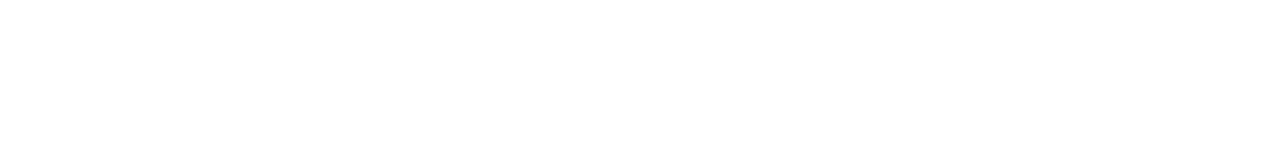
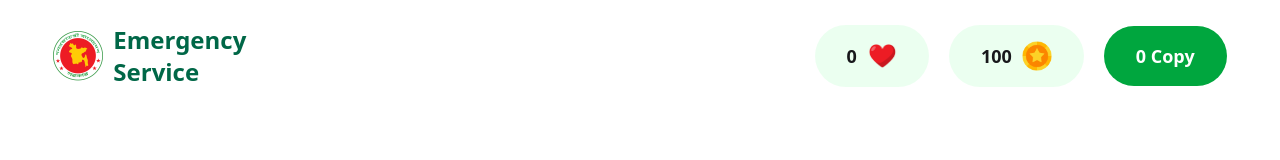
Before and after one commit to MehediHasanRafi00/A5-Emergency-Service, a plain HTML site: page index.html in a window 1280 px wide. Drawn offline with nearby package versions, Linux system fonts and the light colour scheme.

Commit message:
navbar section designing done

```diff
--- a/index.html
+++ b/index.html
@@ -4,7 +4,11 @@
     <meta charset="UTF-8" />
     <meta name="viewport" content="width=device-width, initial-scale=1.0" />
     <title>Emergency Service</title>
-    <link rel="shortcut icon" href="./assets/logo-dark.png" type="image/x-icon">
+    <link
+      rel="shortcut icon"
+      href="./assets/logo-dark.png"
+      type="image/x-icon"
+    />
 
     <!-- tailwind & daisyui cdn -->
     <link
@@ -15,6 +19,40 @@
     <script src="https://cdn.jsdelivr.net/npm/@tailwindcss/browser@4"></script>
   </head>
   <body>
+    <header>
+      <!-- Navbar -->
+      <nav class="flex justify-between w-11/12 mx-auto py-6">
+        <div class="flex items-center gap-2.5">
+          <img class="w-12.5" src="./assets/logo.png" alt="" />
+          <h2 class=" text-xl md:text-2xl font-extrabold text-[#006747]">
+            Emergency <br />
+            Service
+          </h2>
+        </div>
+        <!-- all points -->
+        <div class="flex items-center gap-3 md:gap-5">
+          <div
+            class="flex items-center gap-1.5 md:gap-2.5 py-3 md:py-4 px-5 md:px-8 rounded-full bg-[#41ff6b1a]"
+          >
+            <p id="hart-count" class="text-lg font-black">0</p>
+            <img class="w-7.5" src="./assets/heart.png" alt="" />
+          </div>
+          <div
+            class="flex items-center gap-1.5 md:gap-2.5 py-3 md:py-4 px-5 md:px-8  rounded-full bg-[#41ff6b1a]"
+          >
+            <p id="coin-count" class=" text-lg  font-black">100</p>
+            <img class="w-7.5" src="./assets/coin.png" alt="" />
+          </div>
+          <div class=" py-3 md:py-4 px-5 md:px-8  rounded-full text-white bg-[#00A63E]">
+            <p class="font-semibold text-lg  ">
+              <span id="copy-count">0</span>
+              Copy
+            </p>
+          </div>
+        </div>
+      </nav>
+    </header>
+
     <script src="./script/script.js"></script>
   </body>
 </html>
```
